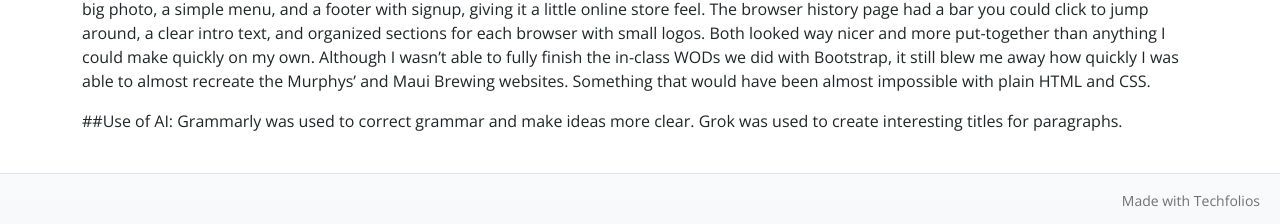
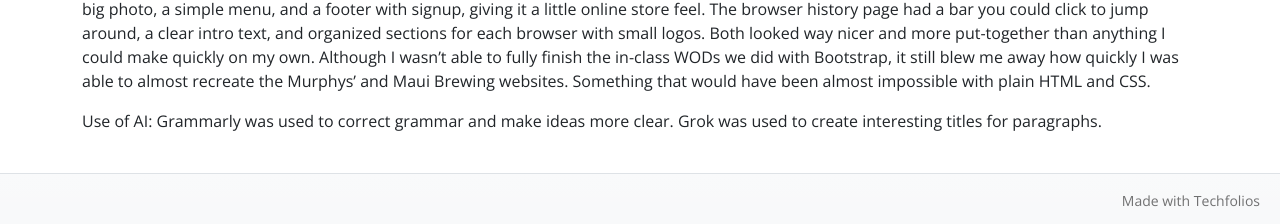
Before and after one commit to NoahNguyenbot/noahnguyenbot.github.io, a Jekyll site: the page built from essays/bootstrap.md, in a window 1280 px wide. Shown: the part 747-971 px from the top of the page. Built offline with Jekyll 4.4.1, drawn with Linux system fonts in a browser that asks for light colours.

```diff
--- a/essays/bootstrap.md
+++ b/essays/bootstrap.md
@@ -21,4 +21,6 @@ I noticed that Bootstrap makes everything match and look clean without me having
 
 The coolest thing is how quickly you go from a blank file to something that actually looks decent. Island Snow ended up with a top bar full of icons, a big  photo, a simple menu, and a footer with signup, giving it a little online store feel. The browser history page had a bar you could click to jump around, a clear intro text, and organized sections for each browser with small logos. Both looked way nicer and more put-together than anything I could make quickly on my own. Although I wasn’t able to fully finish the in-class WODs we did with Bootstrap, it still blew me away how quickly I was able to almost recreate the Murphys' and Maui Brewing websites. Something that would have been almost impossible with plain HTML and CSS.
 
-##Use of AI: Grammarly was used to correct grammar and make ideas more clear. Grok was used to create interesting titles for paragraphs.
+
+
+Use of AI: Grammarly was used to correct grammar and make ideas more clear. Grok was used to create interesting titles for paragraphs.
```
